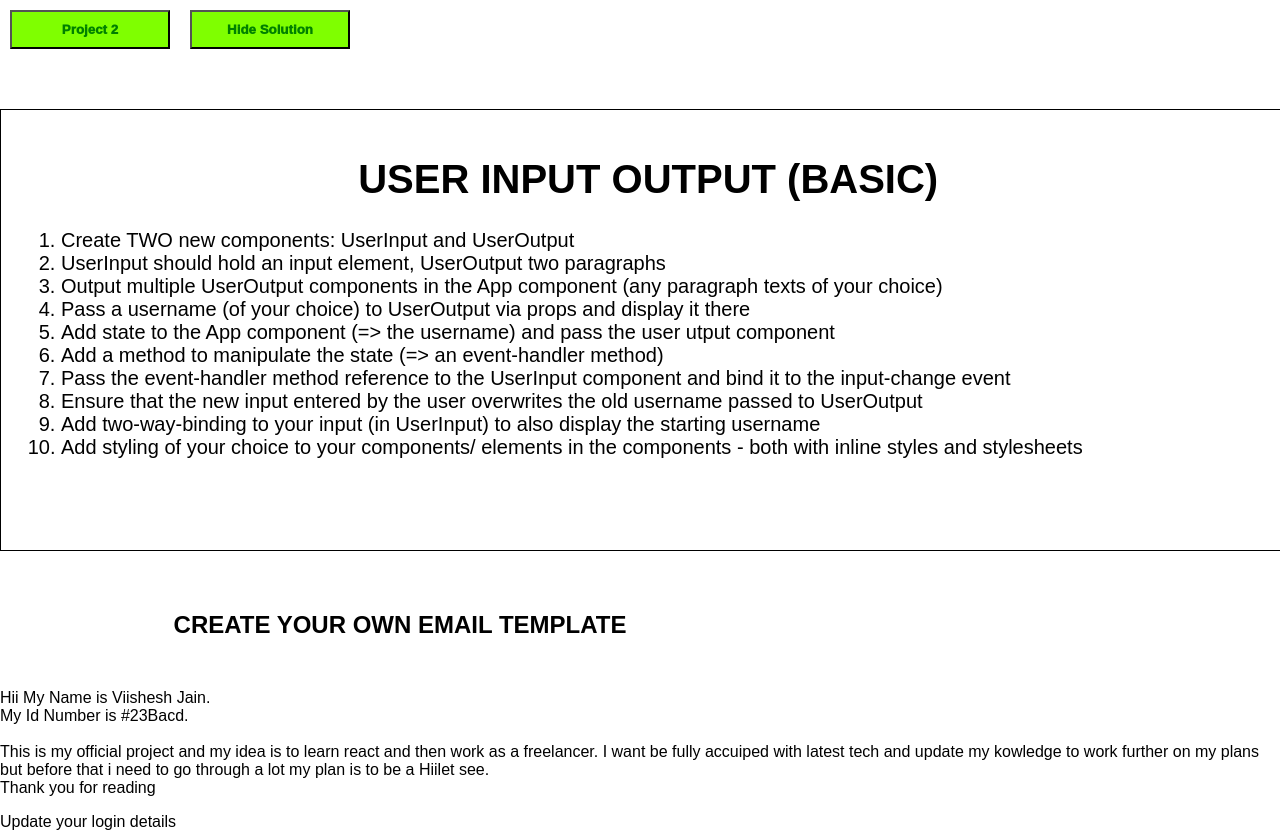
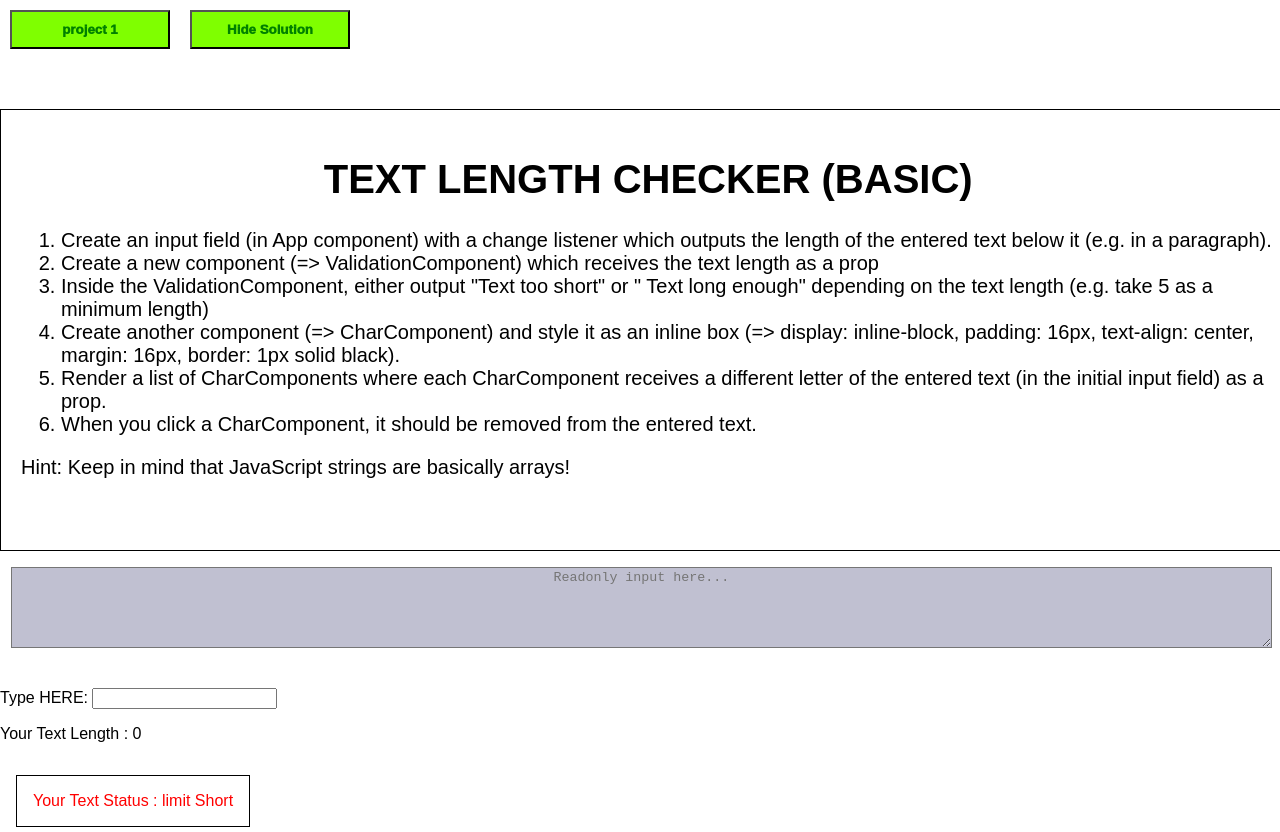
Before and after one commit to Viisheshjain05/React-Scroller, a React (Create React App) app: page / in a window 1280 px wide. Shown: the top 832 px of the page. Built offline with nearby package versions, Linux system fonts and the light colour scheme.

Commit message:
Structure Display Final Config

```diff
--- a/src/components/layout/Layout.js
+++ b/src/components/layout/Layout.js
@@ -1,13 +1,16 @@
-import React from 'react';
-import TinyProjects from "../tinyProjects/TinyProjects"
+import React from "react";
+import ToggleProjects from "../TinyProjects/ToggleProjects";
+// import CompA from "../tinyProjects/GettingReactConsepts/ContextApiExample/CompA";
 
+const Layout = () => {
+  return (
+    <div>
+      <ToggleProjects />
 
-const Layout = (props) => {
-    return (
-        <div>
-            <TinyProjects/>
-        </div>
-    );
-}
+      {/* Example How context Api Works  */}
+      {/* <CompA /> */}
+    </div>
+  );
+};
 
 export default Layout;
--- a/src/components/tinyProjects/DisplaySolution.js
+++ b/src/components/tinyProjects/DisplaySolution.js
@@ -2,23 +2,96 @@
 
 // Just wrap element want to toggle between <displaySolution> and set inside TinyProject
 
-import React, {useState, useEffect} from "react";
+import React from "react";
 
 const DisplaySolution = (props) => {
-  const [DisplaySol, SetDisplaySol] = useState(false);
-
-  useEffect(() => {
-    if (props.DisplaySolution === true) {
-      SetDisplaySol(true);
-      console.log("true");
-    }
-    if (props.DisplaySolution === false) {
-      SetDisplaySol(false);
-      console.log("false");
-    }
-  }, [props.DisplaySolution]);
-
-  return <div>{DisplaySol === true ? <div>{props.children}</div> : null}</div>;
+  return <div>{props.toggle === true ? <div>{props.children}</div> : null}</div>;
 };
 
 export default DisplaySolution;
+
+// import TextlengthChecker from "../tinyProjects/project-textLengthChecker/TextLengthChecker";
+// import Layout from "../layout/Layout"
+
+// export const TrueState = React.createContext(true);
+// export const FalseState = React.createContext(true);
+
+// const GlobalFunction = (setValue) => {
+//   if (setValue === true) {
+//     <TrueState.Provider value={true}>
+//       <Layout />
+//     </TrueState.Provider>;
+//   }
+//   console.log(state);
+//   return state;
+// };
+
+// const TextCheck = (props) => {
+//   console.log("TextCheck ", props);
+//   if (props === true) {
+//     return <TextlengthChecker value={false} />;
+//   } else if(props === false ) {
+//     return <TextlengthChecker value={true} />;
+//   }
+// };
+
+// export const DisplayButton = () => {
+//   const [Button, setButton] = useState(true);
+
+//   // Toggle Project Solution
+//   const displayProjectSolution = () => {
+//     console.log("Button Clicked");
+//     Button === true ? setButton(false) : setButton(true);
+
+//     Button === true ? TextCheck(true) :TextCheck(false);
+//   };
+//   return (
+//     <button type="submit" onClick={displayProjectSolution}>
+//       {Button === true ? "Hide Solution" : "Watch Solution"}
+//     </button>
+//   );
+// };
+// let value
+// export const trueValue = () => {
+//   const value = React.createContext(true)
+//   return value
+
+// }
+
+// export const falseValue = () => {
+//   const value = React.createContext(false)
+//   return value
+// }
+// let Value = false
+
+// export const ToggleValue = () => {
+//   if (Value === true) {
+//     Value = false;
+//   console.log("value = false")
+//   } else if (Value === false) {
+//     Value = true;
+
+//   console.log("value = true")
+//   }
+// };
+//   const value = React.createContext(false)
+// }
+
+// console.log(Display._currentValue)
+
+// const DisplaySolution = (props) => {
+//   const [DisplaySol, SetDisplaySol] = useState(true);
+
+//   useEffect(() => {
+//     if (props.toggle === true) {
+//       SetDisplaySol(true);
+//     }
+//     if (props.toggle === false) {
+//       SetDisplaySol(false);
+//     }
+//   }, [props.toggle]);
+
+//   return <div>{props.toggle === true ? <div>{props.children}</div> : null}</div>;
+// };
+
+// export default DisplaySolution;
--- /dev/null
+++ b/src/components/tinyProjects/GettingReactConsepts/ContextApiExample/CompA.js
@@ -0,0 +1,31 @@
+import React from "react";
+import CompB from "./CompB";
+
+const CreateContext = React.createContext("Default Value");
+const CreateContextA = React.createContext("Showes only if not Used as provider");
+
+class CompA extends React.Component {
+  state = {
+    text: "ContextFromState",
+    value: "@nd Context value",
+  };
+  render() {
+    // console.log(CreateContext._currentValue)  _CurrentValue Displays current value of component
+    return (
+      <div>
+        {/* just to highlight context of CompA inside the React Dev Tools */}
+        {(CreateContext.displayName = "Display In ReactToolS In React Components")}
+
+        {/* {console.log(CreateContext)} */}
+        <CreateContext.Provider value={this.state.text}>
+          <CreateContextA.Provider value={this.state.value}>
+            <CompB />
+          </CreateContextA.Provider>
+        </CreateContext.Provider>
+      </div>
+    );
+  }
+}
+
+export default CompA;
+export { CreateContext, CreateContextA };
--- a/src/components/tinyProjects/TinyProjects.js
+++ /dev/null
@@ -1,46 +0,0 @@
-import React, { Component } from "react";
-import TextLengthChecker from "./project-textLengthChecker/TextLengthChecker";
-import UserInputOutput from "./project-userInputoutput/UserInputOutput";
-
-class TinyProject extends Component {
-  state = {
-    displaySolution: true,
-    displayProject: false,
-  };
-
-  // Display Project
-  displayProject = () => {
-    this.state.displayProject === true ? this.setState({ displayProject: false }) : this.setState({ displayProject: true });
-  };
-
-  // Toggle Project Solution
-  displayProjectSolution = () => {
-    this.state.displaySolution === true ? this.setState({ displaySolution: false }) : this.setState({ displaySolution: true });
-  };
-
-  render() {
-    return (
-      <div>
-        <button type="submit" onClick={this.displayProject}>
-          {this.state.displayProject === true ? "Project 1" : "Project 2"}
-        </button>
-
-        <button type="submit" onClick={this.displayProjectSolution}>
-          {this.state.displaySolution === true ? "Hide Solution" : "Watch Solution"}
-        </button>
-
-
-        {this.state.displayProject === true ?
-        <TextLengthChecker DisplaySolution={this.state.displaySolution} />
-
-        : this.state.displayProject === false ?
-        <UserInputOutput DisplaySolution={this.state.displaySolution} />
-
-        : null}
-
-      </div>
-    );
-  }
-}
-
-export default TinyProject;
--- /dev/null
+++ b/src/components/tinyProjects/ToggleProjects.js
@@ -0,0 +1,71 @@
+import React, { Component, lazy, Suspense } from "react";
+import TextLengthChecker from "./project-textLengthChecker/TextLengthChecker";
+// import UserInputOutput from "./project-userInputoutput/UserInputOutput";
+const UserInputOutput = lazy(() => import("./project-userInputoutput/UserInputOutput"));
+
+class ToggleProject extends Component {
+  state = {
+    displaySolution: true,
+    displayProjectID: "01",
+    displayName: "project 1",
+  };
+
+  // Display Project
+  displayProjectID = () => {
+    // change the Value of Project to "01" where the number of project ends
+
+    this.state.displayProjectID === "01"
+      ? this.setState({ displayProjectID: "02", displayName: "project 2" })
+      : this.state.displayProjectID === "02"
+      ? this.setState({ displayProjectID: "03", displayName: "project 3" })
+      : // : this.state.displayProjectID === "03"
+        // ? this.setState({ displayProjectID: "04", displayName: "project 4" }) // total no. of project is currently 2 hence stoping it at 1
+        // : this.state.displayProjectID === "04"
+        // ? this.setState({ displayProjectID: "05" })
+        // : this.state.displayProjectID === "05"
+        // ? this.setState({ displayProjectID: "06" })
+        // : this.state.displayProjectID === "06"
+        // ? this.setState({ displayProjectID: "07" })
+        // : this.state.displayProjectID === "01";
+        this.setState({ displayProjectID: "01", displayName: "project 1" });
+  };
+
+  // Toggle Project Solution
+  displayProjectSolution = () => {
+    this.state.displaySolution === true ? this.setState({ displaySolution: false }) : this.setState({ displaySolution: true });
+  };
+
+  render() {
+    return (
+      <div>
+        <button type="submit" onClick={this.displayProjectID}>
+          {this.state.displayName}
+        </button>
+
+        <button type="submit" onClick={this.displayProjectSolution}>
+          {this.state.displaySolution === true ? "Hide Solution" : "Watch Solution"}
+        </button>
+
+        {/******************* Add Project To Toggle Start **********************/}
+
+        {this.state.displayProjectID === "01" ? (
+          <TextLengthChecker DisplaySolution={this.state.displaySolution} />
+        ) : this.state.displayProjectID === "02" ? (
+          <Suspense fallback={<div>"Loading..."</div>}>
+            <UserInputOutput DisplaySolution={this.state.displaySolution} />
+          </Suspense>
+        ) : // ) : this.state.displayProjectID === "03" ? (
+        // ADD YOUR PROJECT HERE
+
+        // <Suspense fallback={<div>"Loading..."</div>}>
+        //   <UserInputOutput DisplaySolution={this.state.displaySolution} />
+        // </Suspense>
+        null}
+
+        {/********************* Add Project To Toggle END **********************/}
+      </div>
+    );
+  }
+}
+
+export default ToggleProject;
--- a/src/components/tinyProjects/project-textLengthChecker/TextLengthChecker.js
+++ b/src/components/tinyProjects/project-textLengthChecker/TextLengthChecker.js
@@ -22,7 +22,7 @@ const TextLengthChecker = (props) => {
     <div>
       <ProjectDetails />
 
-      <DisplaySolution DisplaySolution={props.DisplaySolution}>
+      <DisplaySolution toggle={props.DisplaySolution}>
         {TextValue.text.map((el, ind) => {
           return <Char key={ind} text={el} clicked={() => removeText(ind)} />;
         })}
--- a/src/components/tinyProjects/project-userInputoutput/UserInputOutput.js
+++ b/src/components/tinyProjects/project-userInputoutput/UserInputOutput.js
@@ -32,7 +32,7 @@ const UserInputOutput = (props) => {
     <div>
       <ProjectDetail />
 
-      <DisplaySolution DisplaySolution={props.DisplaySolution}>
+      <DisplaySolution toggle={props.DisplaySolution}>
         <div>
           <UserOutput name={PersonName.personName} age={PersonId.personId}>
             Hiilet see
--- a/src/components/tinyProjects/project-userInputoutput/userInputOutput/UserInput.js
+++ b/src/components/tinyProjects/project-userInputoutput/userInputOutput/UserInput.js
@@ -1,7 +1,7 @@
 import React from "react";
 
 const UserInput = (props) => {
-  console.log(props)
+  // console.log(props)
   return (
     <div>
       <p>Update your login details</p>
```
Also changed, not shown: src/components/layout/bootstrap-components/Bootstrap_Navbar.js (deleted, +0 -24 lines), src/components/tinyProjects/GettingReactConsepts/ClassLifeCycleHook/LifeCycleMtd.js (added, +13 -0 lines), src/components/tinyProjects/GettingReactConsepts/ContextApiExample/CompB.js (added, +12 -0 lines), src/components/tinyProjects/GettingReactConsepts/ContextApiExample/CompC.js (added, +42 -0 lines).
